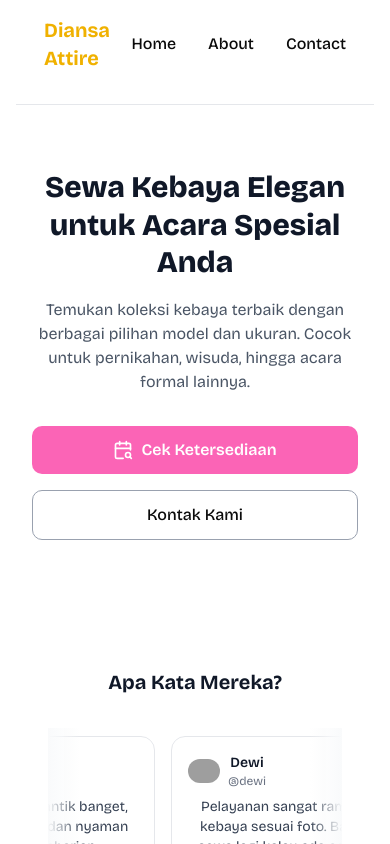
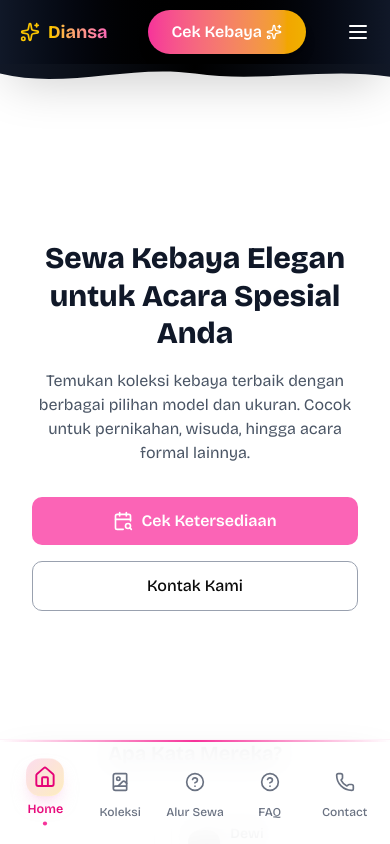
Before and after one commit to Driannm/diansa-attire, a Next.js app: page / in a window 390 px wide. Shown: the top 844 px of the page. Built offline with nearby package versions, Linux system fonts and the light colour scheme; grey boxes are pictures that could not be loaded.

Commit message:
feat: add section anchors and navbar icons for improved navigation and layout consistency

```diff
--- a/src/app/components/Navbar.tsx
+++ b/src/app/components/Navbar.tsx
@@ -1,39 +1,212 @@
+"use client";
 import Link from "next/link";
+import { usePathname } from "next/navigation";
+import {
+  Home,
+  CalendarSearch,
+  Phone,
+  BookImage,
+  Sparkles,
+  CircleQuestionMark,
+} from "lucide-react";
 
 const Navbar = () => {
+  const pathname = usePathname();
+
   const navItems = [
-    { href: "/", label: "Home" },
-    { href: "/about", label: "About" },
-    { href: "/contact", label: "Contact" },
+    { href: "/", label: "Home", icon: <Home size={20} /> },
+    { href: "/catalogs", label: "Koleksi", icon: <BookImage size={20} /> },
+    {
+      href: "/#alur-sewa",
+      label: "Alur Sewa",
+      icon: <CircleQuestionMark size={20} />,
+    },
+    { href: "#faq", label: "FAQ", icon: <CircleQuestionMark size={20} /> },
+    { href: "#contact", label: "Contact", icon: <Phone size={20} /> },
   ];
 
   return (
-    <nav className="w-full flex items-center justify-between border-b border-gray-200 pb-4">
-      <div className="container mx-auto px-7 py-4 flex items-center justify-between">
-        {/* Logo/Brand */}
-        <div className="text-xl font-bold text-yellow-500">
-          <Link href="/" className="hover:text-yellow-400 transition-colors">
+    <>
+      {/* Desktop Navbar - Premium & Minimalist */}
+      <nav className="hidden md:block w-full bg-white/80 backdrop-blur-md border-b border-pink-100/50 shadow-sm sticky top-0 z-50 rounded-full">
+        <div className="container mx-auto px-8 py-5">
+          <div className="flex items-center justify-between">
+            {/* === LOGO === */}
+            <Link href="/" className="group flex items-center space-x-2">
+              <div className="relative">
+                <Sparkles className="w-6 h-6 text-pink-500 group-hover:text-yellow-500 transition-all duration-300 group-hover:rotate-12" />
+                <div className="absolute inset-0 bg-pink-500/20 blur-lg group-hover:bg-yellow-500/30 transition-all duration-300 rounded-full"></div>
+              </div>
+              <span className="text-2xl font-bold bg-gradient-to-r from-pink-600 via-pink-500 to-yellow-500 bg-clip-text text-transparent group-hover:from-yellow-500 group-hover:to-pink-600 transition-all duration-500">
                 Diansa Attire
+              </span>
             </Link>
-        </div>
 
+            {/* === NAV LINKS + CTA BUTTON === */}
+            <div className="flex items-center space-x-4">
               {/* Navigation Links */}
-        <ul className="flex space-x-8">
+              <ul className="flex items-center space-x-1">
                 {navItems.map((item) => (
                   <li key={item.href}>
                     <Link
                       href={item.href}
-                className="hover:text-pink-600 transition-colors relative after:absolute after:bottom-0 after:left-0 after:h-0.5 after:w-0 after:bg-pink-500 after:transition-all hover:after:w-full font-medium"
+                      className={`group relative px-5 py-2 rounded-full font-medium transition-all duration-300 ${
+                        pathname === item.href
+                          ? "text-pink-600"
+                          : "text-gray-700 hover:text-pink-600"
+                      }`}
                     >
-                {item.label}
-
+                      <span
+                        className={`absolute inset-0 rounded-full bg-gradient-to-r from-pink-100/50 to-yellow-100/50 opacity-0 group-hover:opacity-100 transition-all duration-300 ${
+                          pathname === item.href ? "opacity-100" : ""
+                        }`}
+                      ></span>
+                      <span className="relative z-10">{item.label}</span>
                     </Link>
                   </li>
                 ))}
               </ul>
+
+              {/* CTA Button */}
+              <Link
+                href="/availibility"
+                className="relative group overflow-hidden bg-gradient-to-r from-pink-500 to-yellow-500 text-white font-semibold px-5 py-2.5 rounded-full shadow-md hover:shadow-pink-500/40 transition-all duration-300"
+              >
+                <span className="relative z-10 flex items-center gap-2">
+                  <CalendarSearch size={18} />
+                  <span>Cek Ketersediaan</span>
+                </span>
+                <div className="absolute inset-0 bg-gradient-to-r from-yellow-500 to-pink-500 opacity-0 group-hover:opacity-100 transition-opacity duration-300"></div>
+              </Link>
+            </div>
+          </div>
         </div>
       </nav>
 
+      {/* Mobile Top Bar - Elegant & Functional */}
+      <div className="md:hidden fixed top-0 left-0 w-full z-50">
+        <div className="relative bg-gradient-to-r from-gray-900 via-black to-gray-900 h-16 flex items-center justify-between px-5 shadow-2xl">
+          {/* Logo Mobile */}
+          <Link href="/" className="flex items-center space-x-2">
+            <Sparkles className="w-5 h-5 text-yellow-400" />
+            <span className="text-lg font-bold bg-gradient-to-r from-yellow-400 to-pink-400 bg-clip-text text-transparent">
+              Diansa
+            </span>
+          </Link>
+
+          {/* CTA Button */}
+          <Link
+            href="/collections"
+            className="relative group overflow-hidden bg-gradient-to-r from-pink-500 to-yellow-500 text-white font-semibold px-6 py-2.5 rounded-full shadow-lg hover:shadow-pink-500/50 transition-all duration-300"
+          >
+            <span className="relative z-10 flex items-center space-x-1">
+              <span>Cek Kebaya</span>
+              <Sparkles className="w-4 h-4" />
+            </span>
+            <div className="absolute inset-0 bg-gradient-to-r from-yellow-500 to-pink-500 opacity-0 group-hover:opacity-100 transition-opacity duration-300"></div>
+          </Link>
+
+          {/* Menu Icon */}
+          <button className="text-white hover:text-pink-400 transition-colors duration-300">
+            <svg
+              xmlns="http://www.w3.org/2000/svg"
+              className="w-6 h-6"
+              fill="none"
+              viewBox="0 0 24 24"
+              stroke="currentColor"
+            >
+              <path
+                strokeLinecap="round"
+                strokeLinejoin="round"
+                strokeWidth={2}
+                d="M4 6h16M4 12h16M4 18h16"
+              />
+            </svg>
+          </button>
+        </div>
+
+        {/* Elegant Wave Divider */}
+        <div className="relative h-8 overflow-hidden">
+          <svg
+            xmlns="http://www.w3.org/2000/svg"
+            viewBox="0 0 1440 100"
+            className="absolute top-0 left-0 w-full h-full"
+            preserveAspectRatio="none"
+          >
+            <path
+              fill="url(#gradient)"
+              d="M0,30 C240,80 480,0 720,30 C960,60 1200,10 1440,40 L1440,0 L0,0 Z"
+            />
+            <defs>
+              <linearGradient id="gradient" x1="0%" y1="0%" x2="100%" y2="0%">
+                <stop offset="0%" stopColor="#111827" />
+                <stop offset="50%" stopColor="#000000" />
+                <stop offset="100%" stopColor="#111827" />
+              </linearGradient>
+            </defs>
+          </svg>
+        </div>
+      </div>
+
+      {/* Mobile Bottom Navigation - Clean & Accessible */}
+      <nav className="md:hidden fixed bottom-0 left-0 w-full bg-white/90 backdrop-blur-lg border-t border-pink-100/50 shadow-2xl z-50">
+        <div className="relative">
+          {/* Decorative top line */}
+          <div className="absolute top-0 left-0 w-full h-0.5 bg-gradient-to-r from-transparent via-pink-500 to-transparent"></div>
+
+          <ul className="flex justify-around items-center py-3 px-2">
+            {navItems.map((item) => {
+              const isActive = pathname === item.href;
+              return (
+                <li key={item.href} className="flex-1">
+                  <Link
+                    href={item.href}
+                    className={`flex flex-col items-center justify-center space-y-1 py-2 rounded-2xl transition-all duration-300 ${
+                      isActive
+                        ? "text-pink-600 scale-105"
+                        : "text-gray-500 hover:text-pink-500"
+                    }`}
+                  >
+                    <div
+                      className={`relative p-2 rounded-xl transition-all duration-300 ${
+                        isActive
+                          ? "bg-gradient-to-br from-pink-100 to-yellow-100 shadow-lg shadow-pink-200/50"
+                          : ""
+                      }`}
+                    >
+                      <div
+                        className={`transition-transform duration-300 ${
+                          isActive ? "scale-110" : "group-hover:scale-105"
+                        }`}
+                      >
+                        {item.icon}
+                      </div>
+                      {isActive && (
+                        <div className="absolute inset-0 bg-pink-500/10 rounded-xl animate-pulse"></div>
+                      )}
+                    </div>
+                    <span
+                      className={`text-xs font-medium transition-all duration-300 ${
+                        isActive ? "font-semibold" : ""
+                      }`}
+                    >
+                      {item.label}
+                    </span>
+                    {isActive && (
+                      <div className="w-1 h-1 bg-pink-500 rounded-full shadow-lg shadow-pink-500/50"></div>
+                    )}
+                  </Link>
+                </li>
+              );
+            })}
+          </ul>
+        </div>
+      </nav>
+
+      {/* Spacer untuk mobile (agar konten tidak tertutup navbar) */}
+      <div className="md:hidden h-24"></div>
+      <div className="md:hidden h-20"></div>
+    </>
   );
 };
 
--- a/src/app/layout.tsx
+++ b/src/app/layout.tsx
@@ -38,11 +38,13 @@ export default function RootLayout({
           {/* Konten utama */}
           <main className="mt-6">{children}</main>
 
-          <section className="mt-16 mb-20">
+          <section id="faq" className="mt-16 mb-20 scroll-mt-24">
             <FAQ />
           </section>
 
-          <Footer />
+          <section id="contact" className="mb-3 scroll-mt-24">
+            <Footer />
+          </section>
         </div>
       </body>
     </html>
--- a/src/app/page.tsx
+++ b/src/app/page.tsx
@@ -20,7 +20,7 @@ export default function Home() {
       {/* CTA */}
       <div className="flex flex-col sm:flex-row gap-4 w-full sm:w-auto justify-center">
         <a
-          href="/collections"
+          href="/availibility"
           className="flex items-center justify-center px-6 py-3 rounded-lg bg-pink-400 text-white text-base font-semibold hover:bg-pink-500 transition"
         >
           <CalendarSearch className="mr-2 w-5 h-5" />
@@ -44,7 +44,7 @@ export default function Home() {
         <GroupingCatalog />
       </section>
 
-      <section className="mt-12">
+      <section id="alur-sewa" className="mt-12">
         <RentFlow />
       </section>
     </div>
```
Lines whose indentation alone changed are shown as unchanged.
